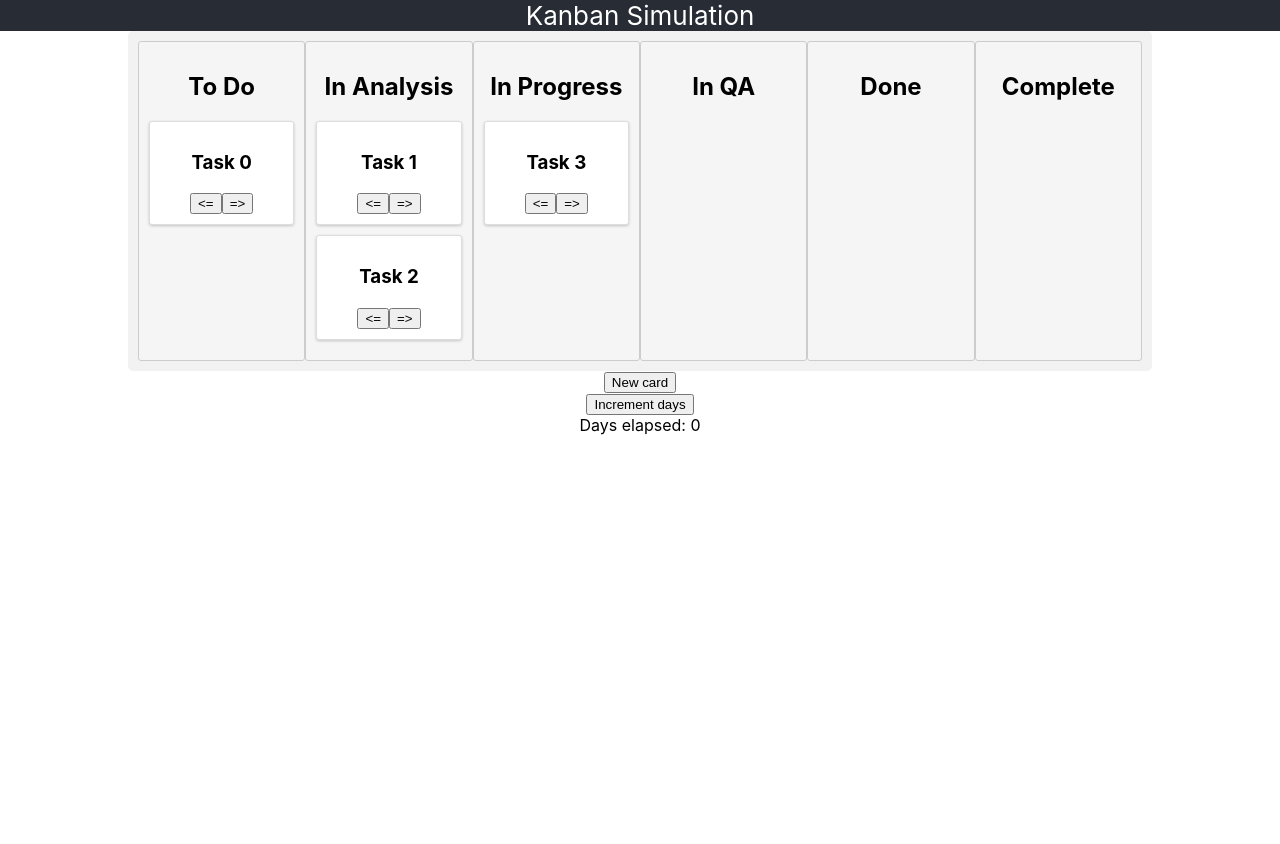
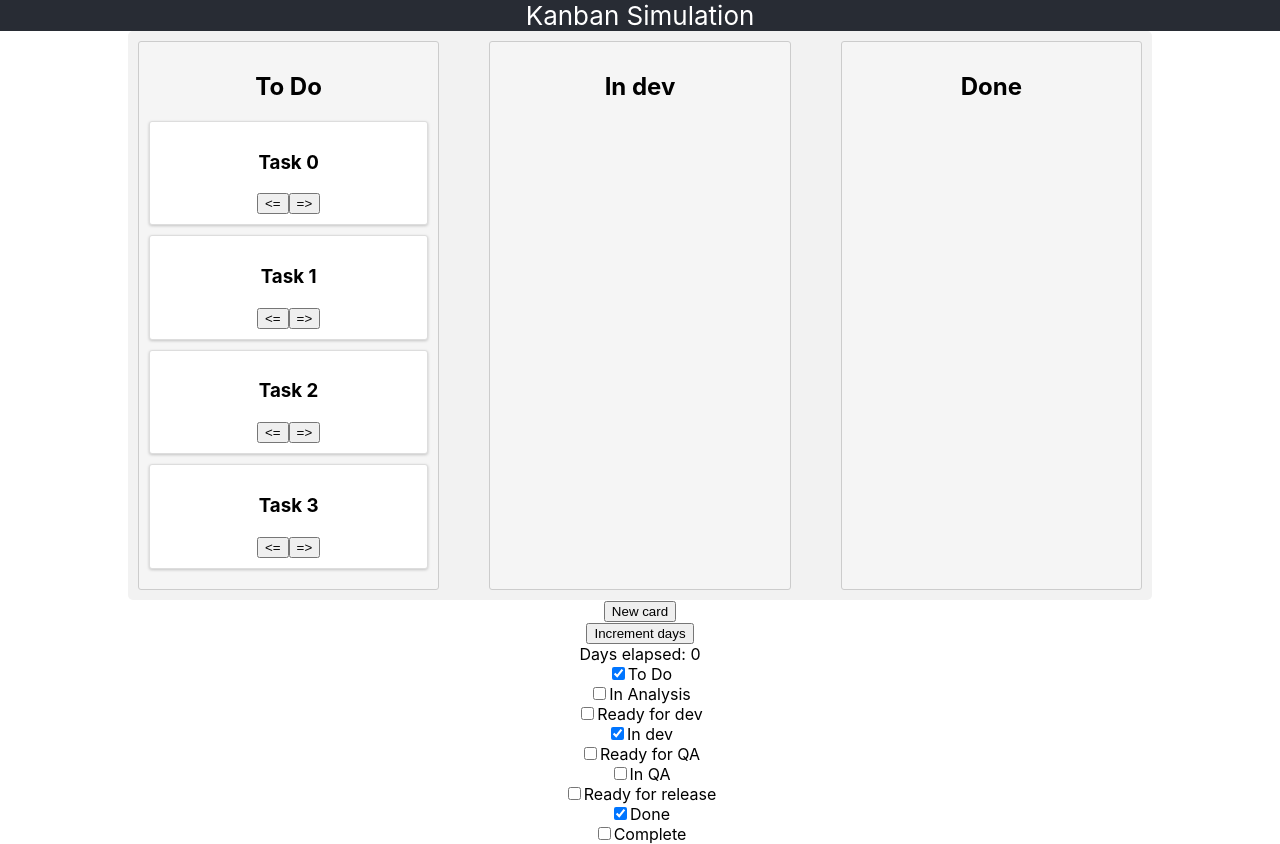
Before and after one commit to JimBobBirnie/kanboard-react, a React (Create React App) app: page / in a window 1280 px wide. Before the commit the page ends 800 px from the top, so only its background shows below. Built offline with nearby package versions, Linux system fonts and the light colour scheme.

Commit message:
columns can be shown and hidden

```diff
--- a/src/KanbanBoard.js
+++ b/src/KanbanBoard.js
@@ -6,19 +6,26 @@ const KanbanBoard = () => {
 
 
     const [columns, setColumns] = useState([
-        { kanbanOrder: 0, title: 'To Do' },
-        { kanbanOrder: 1, title: 'In Analysis' },
-        { kanbanOrder: 2, title: 'In Progress' },
-        { kanbanOrder: 3, title: 'In QA' },
-        { kanbanOrder: 4, title: 'Done' },
-        { kanbanOrder: 5, title: 'Complete' }
+        { kanbanOrder: 0, title: 'To Do', active: true },
+        { kanbanOrder: 1, title: 'In Analysis', active: false },
+        { kanbanOrder: 1.5, title: 'Ready for dev', active: false },
+        { kanbanOrder: 2, title: 'In dev', active: true },
+        { kanbanOrder: 2.5, title: 'Ready for QA', active: false },
+        { kanbanOrder: 3, title: 'In QA', active: false },
+        { kanbanOrder: 3.5, title: 'Ready for release', active: false },
+        { kanbanOrder: 4, title: 'Done', active: true },
+        { kanbanOrder: 5, title: 'Complete', active: false }
     ])
+
+    const activeColumns = () => {
+        return columns.filter(c => c.active);
+    }
 
     const [tasks, setTasks] = useState([
         { title: 'Task 0', kanbanOrder: 0 },
-        { title: 'Task 1', kanbanOrder: 1 },
-        { title: 'Task 2', kanbanOrder: 1 },
-        { title: 'Task 3', kanbanOrder: 2 },
+        { title: 'Task 1', kanbanOrder: 0 },
+        { title: 'Task 2', kanbanOrder: 0 },
+        { title: 'Task 3', kanbanOrder: 0 },
 
         // add more tasks as needed
     ]);
@@ -45,22 +52,24 @@ const KanbanBoard = () => {
     const moveBack = -1;
 
     const taskIsComplete = (task) => {
-        const sortedStates = columns.sort((a, b) => a.kanbanOrder - b.kanbanOrder);
+        const sortedStates = activeColumns().sort((a, b) => a.kanbanOrder - b.kanbanOrder);
         return task.kanbanOrder === sortedStates[sortedStates.length - 1].kanbanOrder;
     }
 
     const moveForwardOrBack = (task, columnOffset) => {
 
-        const sortedStates = columns.sort((a, b) => a.kanbanOrder - b.kanbanOrder);
-        const index = columns.findIndex(column => column.kanbanOrder === task.kanbanOrder);
-        if (index + columnOffset >= 0 && index + columnOffset < columns.length) {
+        const sortedStates = activeColumns().sort((a, b) => a.kanbanOrder - b.kanbanOrder);
+        const index = activeColumns().findIndex(column => column.kanbanOrder === task.kanbanOrder);
+
+        if (index + columnOffset >= 0 && index + columnOffset < activeColumns().length) {
+
             handleTaskMove(task, sortedStates[index + columnOffset].kanbanOrder);
         }
     }
 
     const getNewCardStatusAdvance = (task) => {
-        const sortedStates = columns.sort((a, b) => a.kanbanOrder - b.kanbanOrder);
-        const currentIndex = columns.findIndex(column => column.kanbanOrder === task.kanbanOrder);
+        const sortedStates = activeColumns().sort((a, b) => a.kanbanOrder - b.kanbanOrder);
+        const currentIndex = activeColumns().findIndex(column => column.kanbanOrder === task.kanbanOrder);
         if (currentIndex + 1 < columns.length) {
             return sortedStates[currentIndex + 1].kanbanOrder;
         }
@@ -114,16 +123,46 @@ const KanbanBoard = () => {
             ));
     };
 
-    const columnDivs = columns
+    const columnDivs = activeColumns()
         .sort((a, b) => a.kanbanOrder - b.kanbanOrder)
-        .map((item) => (
-            <div key={item.kanbanOrder} className="column">
+        .filter((column) => column.active)
+        .map((column) => (
 
-                <h2>{item.title}</h2>
-                {renderTaskCards(item.kanbanOrder)}
+            <div key={column.kanbanOrder} className="column">
+
+                <h2>{column.title}</h2>
+                {renderTaskCards(column.kanbanOrder)}
             </div>
         ));
 
+    const handleCheckboxChange = (column) => {
+        column.checked = !column.checked;
+        // setColumns(columns);
+        const updatedColumns = columns.map(c => {
+            if (c === column) {
+                return { ...c, active: column.checked };
+            }
+            return c;
+        });
+        setColumns(updatedColumns);
+       // alert(column.title);
+    }
+    const renderColumnSelector = () => {
+        return (columns
+            .sort((a, b) => a.kanbanOrder - b.kanbanOrder)
+            .map((column) => (
+                <div>
+                    <label>
+                        <input
+                            type="checkbox"
+                            checked={column.active}
+                            onChange={() => handleCheckboxChange(column)}
+                        />
+                        {column.title}
+                    </label>
+                </div>
+            )));
+    }
 
     return (
         <div>
@@ -133,6 +172,7 @@ const KanbanBoard = () => {
             <div><button onClick={() => newCard()}>New card</button></div>
             <div><button onClick={() => incrementDays()}>Increment days</button></div>
             <div id='daysElapsedDiv'>{elapsedDaysText()}</div>
+            <div className="activeColumnSelector">{renderColumnSelector()}</div>
         </div>
     );
 };
```
